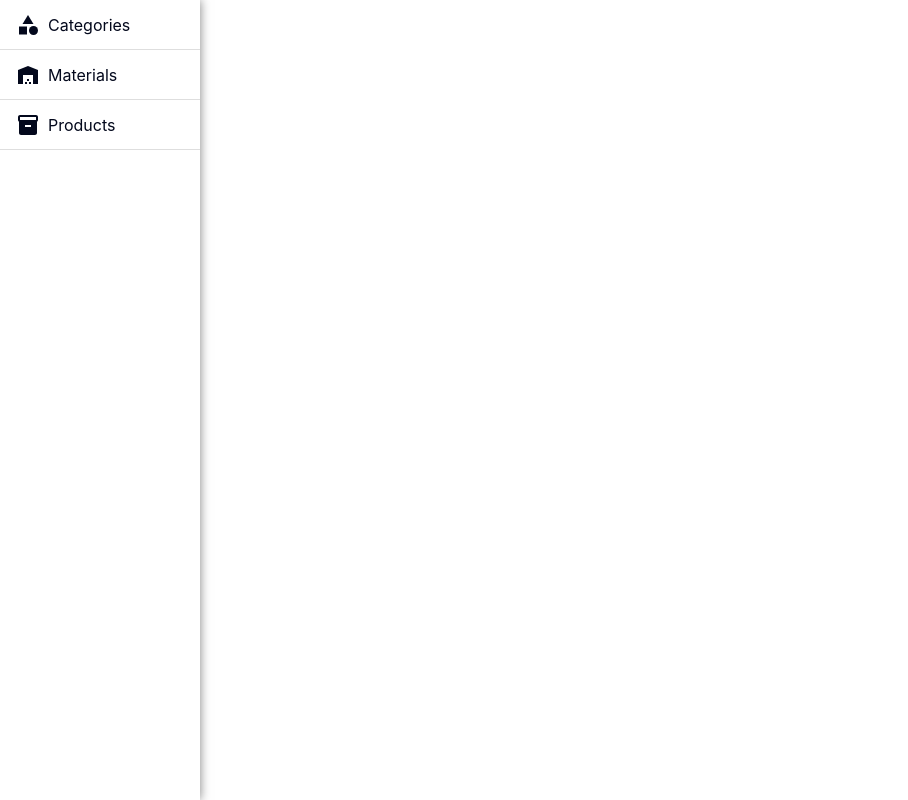
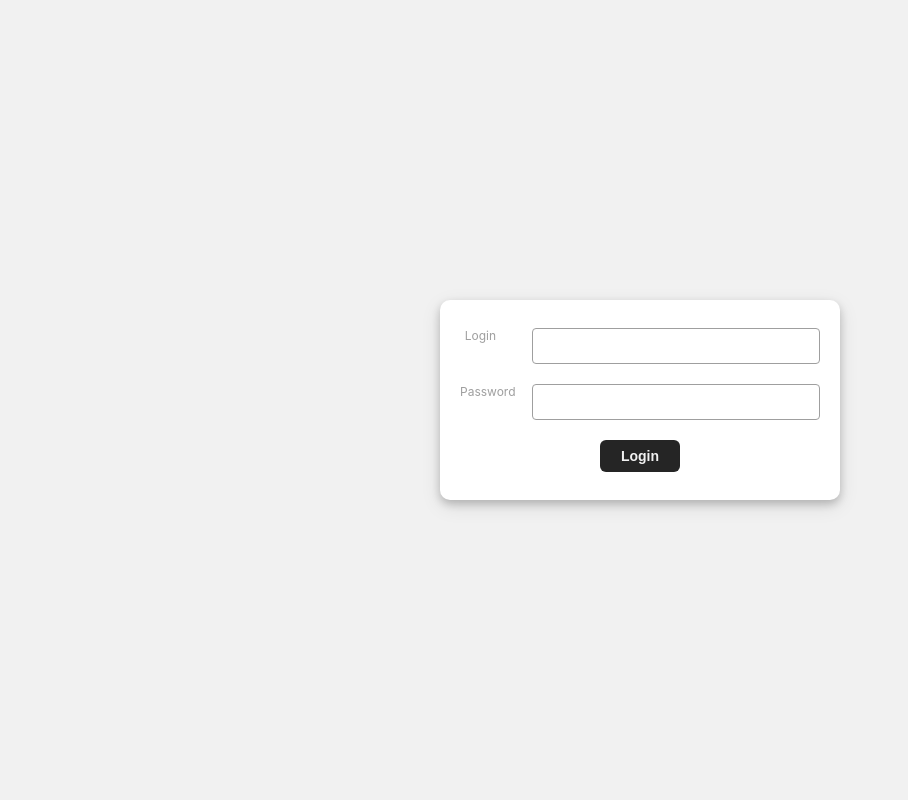
Before and after one commit to Jutr0/bibeloty, a React (Create React App) app: page /admin in a window 1280 px wide. Shown: the whole page, without its empty margins (0-908 px from the left). Built offline with nearby package versions, Linux system fonts and the light colour scheme.

Commit message:
added devise and login page for admin panel

```diff
--- a/src/App.js
+++ b/src/App.js
@@ -1,23 +1,60 @@
-import React from 'react';
-import {Route, Routes} from "react-router";
+import React, {useEffect} from 'react';
+import {Route, Routes, useNavigate} from "react-router";
 import Categories from "./components/containers/admin/categories/Categories";
-import Layout from "./components/common/layout/Layout";
+import AdminLayout from "./components/common/./adminLayout/AdminLayout";
 import Products from "./components/containers/admin/products/Products";
 import Product from "./components/containers/admin/products/Product";
 import Materials from "./components/containers/admin/materials/Materials";
+import Login from "./components/containers/admin/login/Login";
+import Sidebar from "./components/common/sidebar/Sidebar";
+import axios from "axios";
+
+axios.interceptors.request.use(
+    (config) => {
+        const token = localStorage.getItem('token');
+
+        if (token) {
+            config.headers['Authorization'] = `Bearer ${token}`;
+        }
+
+        return config;
+    },
+    (error) => {
+        return Promise.reject(error);
+    }
+);
 
 function App() {
-    return (
-        <Layout>
+    const navigate = useNavigate();
+    const authorized = localStorage.getItem("token");
+
+    useEffect(() => {
+        if (!authorized && window.location.pathname.startsWith('/admin/')) {
+            navigate('/admin');
+        }
+    }, [authorized, navigate]);
+
+    return authorized ?
+        <AdminLayout>
+            <Sidebar/>
             <Routes>
-                <Route key="categories" path="/categories" element={<Categories/>}/>
-                <Route key="materials" path="/materials" element={<Materials/>}/>
-                <Route key="products" path="/products" element={<Products/>}/>
-                <Route key="product" path="/products/:id" element={<Product/>}/>
+                <Route path="/admin">
+                    <Route key="categories" path="categories" element={<Categories/>}/>
+                    <Route key="materials" path="materials" element={<Materials/>}/>
+                    <Route key="products" path="products" element={<Products/>}/>
+                    <Route key="product" path="products/:id" element={<Product/>}/>
+                </Route>
             </Routes>
-        </Layout>
+        </AdminLayout>
 
-    );
+        :
+        <Routes>
+            <Route path="/admin">
+                <Route key="login" index element={<Login/>}/>
+            </Route>
+        </Routes>
+
+
 }
 
 export default App;
--- /dev/null
+++ b/src/components/common/adminLayout/AdminLayout.js
@@ -0,0 +1,11 @@
+import './AdminLayout.scss'
+
+const AdminLayout = ({children}) => {
+    return <div className="admin-layout">
+        <div className="main">
+            {children}
+        </div>
+    </div>
+}
+
+export default AdminLayout;
--- a/src/components/common/layout/Layout.scss
+++ b/src/components/common/adminLayout/AdminLayout.scss
@@ -1,4 +1,4 @@
-.layout {
+.admin-layout {
   height: 100vh;
   padding: 16px;
 
--- a/src/components/common/layout/Layout.js
+++ /dev/null
@@ -1,13 +0,0 @@
-import './Layout.scss'
-import Sidebar from "../sidebar/Sidebar";
-
-const Layout = ({children}) => {
-    return <div className="layout">
-        <Sidebar/>
-        <div className="main">
-            {children}
-        </div>
-    </div>
-}
-
-export default Layout;
--- a/src/components/common/sidebar/Sidebar.js
+++ b/src/components/common/sidebar/Sidebar.js
@@ -3,18 +3,27 @@ import CategoryIcon from '@mui/icons-material/Category';
 import {NavLink} from "react-router-dom";
 import classnames from "classnames";
 import InventoryIcon from "@mui/icons-material/Inventory";
-import {Warehouse} from "@mui/icons-material";
+import {Logout, Warehouse} from "@mui/icons-material";
+import axios from "axios";
 
 const Sidebar = () => {
 
+    const logout = () => {
+        axios.request({url: "/users/sign_out", method: "DELETE"})
+            .then(() => localStorage.removeItem("token"))
+    }
+
     return <nav className="sidebar">
-        <NavLink to='/categories' className={({isActive}) => classnames("item", {active: isActive})}>
+        <NavLink to='/admin' className="item logout" onClick={logout}>
+            <Logout/> Logout
+        </NavLink>
+        <NavLink to='/admin/categories' className={({isActive}) => classnames("item", {active: isActive})}>
             <CategoryIcon/> Categories
         </NavLink>
-        <NavLink to='/materials' className={({isActive}) => classnames("item", {active: isActive})}>
+        <NavLink to='/admin/materials' className={({isActive}) => classnames("item", {active: isActive})}>
             <Warehouse/> Materials
         </NavLink>
-        <NavLink to='/products' className={({isActive}) => classnames("item", {active: isActive})}>
+        <NavLink to='/admin/products' className={({isActive}) => classnames("item", {active: isActive})}>
             <InventoryIcon/> Products
         </NavLink>
     </nav>
--- a/src/components/common/sidebar/Sidebar.scss
+++ b/src/components/common/sidebar/Sidebar.scss
@@ -23,5 +23,9 @@
       background: $primary;
       color: $secondary-text;
     }
+    &.logout{
+      background: $secondary;
+      color: $secondary-text;
+    }
   }
 }
--- a/src/components/containers/admin/login/Login.js
+++ b/src/components/containers/admin/login/Login.js
@@ -1,5 +1,43 @@
+import './Login.scss'
+import Input from "../../../common/form/input/Input";
+import FormGroup from "../../../common/form/formGroup/FormGroup";
+import {useFormik} from "formik";
+import Button from "../../../common/button/Button";
+import {useState} from "react";
+import axios from "axios";
+import {useNavigate} from "react-router";
+
 const Login = () => {
-    return <div> LOGIN PAGE</div>
+    const [error, setError] = useState(null);
+
+    const navigate = useNavigate();
+    const formik = useFormik({initialValues: {}})
+
+    const login = () => {
+        setError(null)
+        axios.request({url: "/users/sign_in", data: {user: formik.values}, method: "POST"})
+            .then(result => {
+                localStorage.setItem("token", result.headers.authorization.split(" ")[1])
+                navigate("/admin/categories")
+            })
+            .catch(e => {
+                if (e.response?.status === 401) {
+                    setError("Wrong credentials")
+                } else {
+                    throw e
+                }
+            });
+    }
+
+    return <div className="login">
+        <FormGroup>
+            <Input name='login' formik={formik} label="Login"/>
+            <Input name='password' formik={formik} label="Password" type="password"/>
+            {error && <span className="error">{error}</span>}
+
+            <Button onClick={login}>Login</Button>
+        </FormGroup>
+    </div>
 }
 
 export default Login
--- /dev/null
+++ b/src/components/containers/admin/login/Login.scss
@@ -0,0 +1,26 @@
+@import '../../../../theme/variables';
+
+.login {
+  width: 100%;
+  height: 100vh;
+  display: flex;
+  align-items: center;
+  justify-content: center;
+  background: #f1f1f1;
+
+  .form-group {
+    background: $background;
+    width: 400px;
+    min-height: 200px;
+    padding: 20px;
+    border-radius: 10px;
+    box-shadow: 0 4px 8px 0 rgba(0, 0, 0, 0.2), 0 6px 20px 0 rgba(0, 0, 0, 0.1);
+  }
+
+  & > form > .error {
+    font-size: 12px;
+    color: $error;
+    margin-top: 4px;
+
+  }
+}
--- a/src/components/containers/admin/products/Product.js
+++ b/src/components/containers/admin/products/Product.js
@@ -51,7 +51,7 @@ const Product = () => {
     const formik = useFormik({
         initialValues: {materials: [], product_documents: []},
         validationSchema,
-        onSubmit: values => actions.save(toApi(values), () => navigate('/products'))
+        onSubmit: values => actions.save(toApi(values), () => navigate('/admin/products'))
     })
 
     const navigate = useNavigate();
@@ -116,7 +116,7 @@ const Product = () => {
     return <Box className="product"
                 header={{icon: <InventoryIcon/>, path: [{label: "Products"}, {label: initialName}]}}
                 onSave={formik.handleSubmit}
-                onCancel={() => navigate('/products')}
+                onCancel={() => navigate('/admin/products')}
     >
         <FormGroup>
             <Input required name='name' formik={formik} label="Name"/>
--- a/src/utils/actionsBuilder.js
+++ b/src/utils/actionsBuilder.js
@@ -10,7 +10,7 @@ export const get = (url, callback, params) => {
     );
 };
 
-export const save = (url, method, data, callback = () => null) => {
+export const save = (url, method, data, callback = () => null, onError) => {
     const config = {
         url,
         data,
@@ -18,7 +18,13 @@ export const save = (url, method, data, callback = () => null) => {
     };
     axios.request(config).then(
         result => callback(result.data)
-    );
+    ).catch(e => {
+        if (onError) {
+            onError(e);
+        } else {
+            throw e;
+        }
+    });
 };
 
 export const remove = (url, callback, onError) => {
```
Also changed, not shown: src/components/common/form/formGroup/FormGroup.scss (+4 -3 lines).
